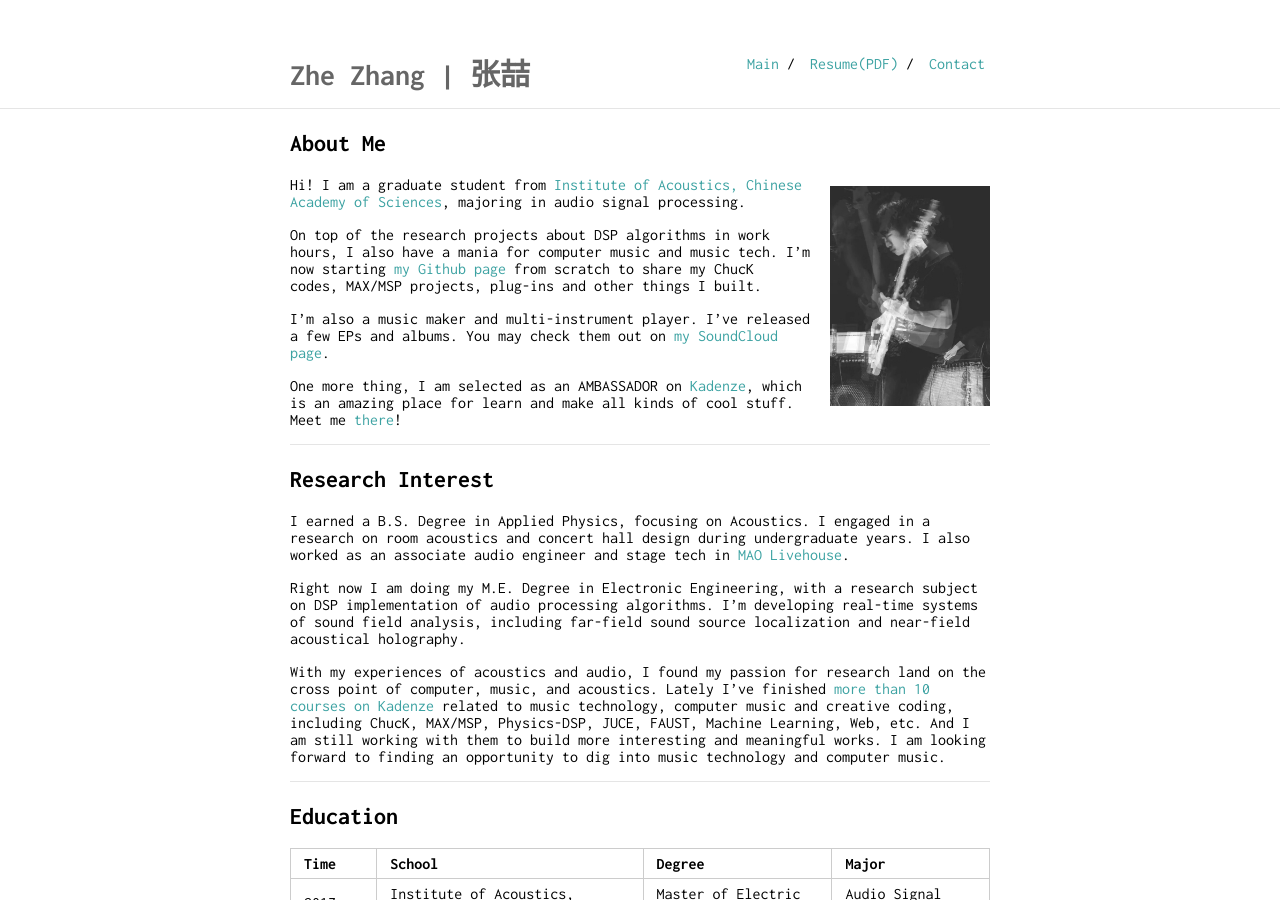
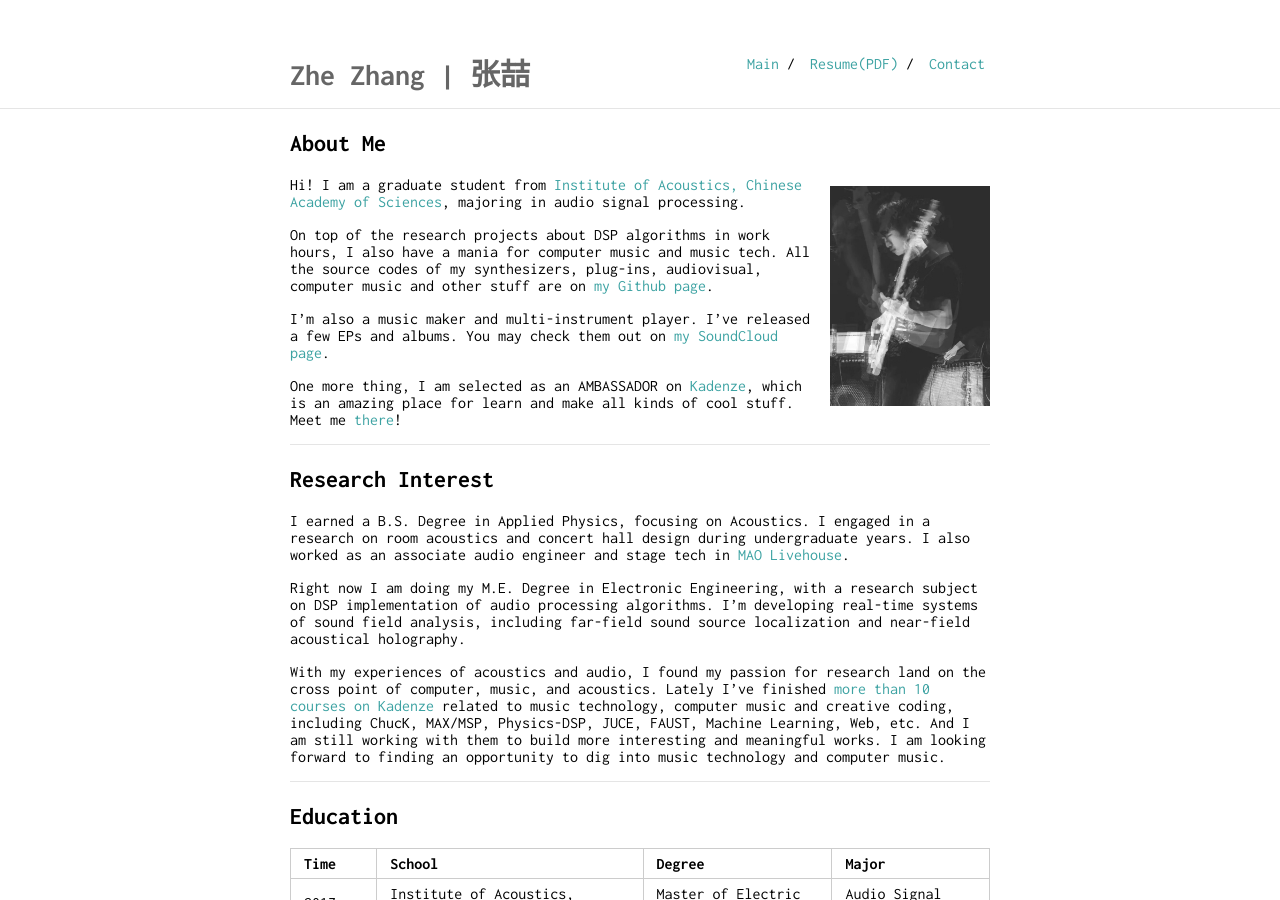
Before and after one commit to Paranoid2droid/cv, a Jekyll site: the page built from index.md, in a window 1280 px wide and 900 px high. Built offline with Jekyll 4.4.1, drawn with Linux system fonts in a browser that asks for light colours.

Commit message:
small updates

```diff
--- a/index.md
+++ b/index.md
@@ -9,7 +9,7 @@ title: Zhe Zhang | 张喆
 
 Hi! I am a graduate student from [Institute of Acoustics, Chinese Academy of Sciences](http://english.ioa.cas.cn/){:target="_blank"}, majoring in audio signal processing.
 
-On top of the research projects about DSP algorithms in work hours, I also have a mania for computer music and music tech. I'm now starting [my Github page](https://github.com/Paranoid2droid){:target="_blank"} from scratch to share my ChucK codes, MAX/MSP projects, plug-ins and other things I built.
+On top of the research projects about DSP algorithms in work hours, I also have a mania for computer music and music tech. All the source codes of my synthesizers, plug-ins, audiovisual, computer music and other stuff are on [my Github page](https://github.com/Paranoid2droid){:target="_blank"}.
 
 I'm also a music maker and multi-instrument player. I've released a few EPs and albums. You may check them out on [my SoundCloud page](https://soundcloud.com/paranoid2droid){:target="_blank"}.
 
```
